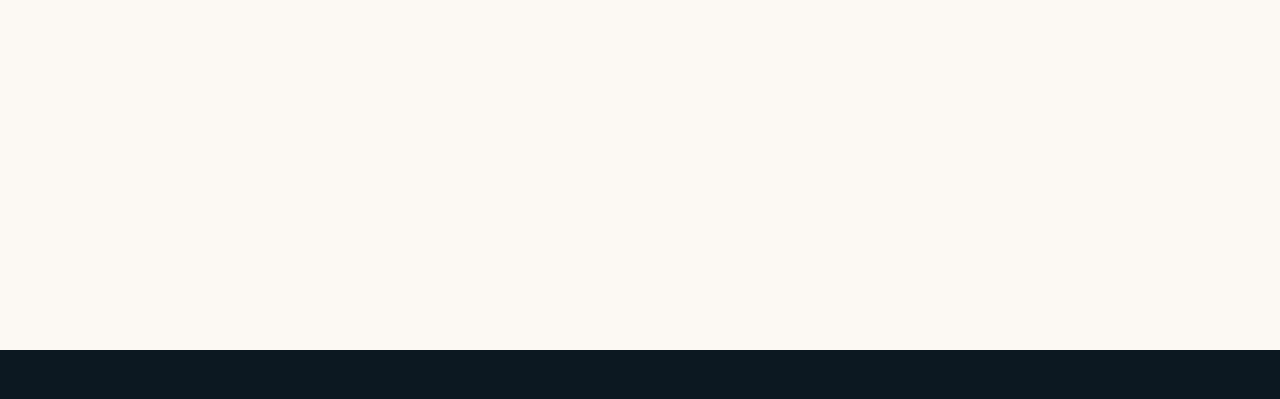
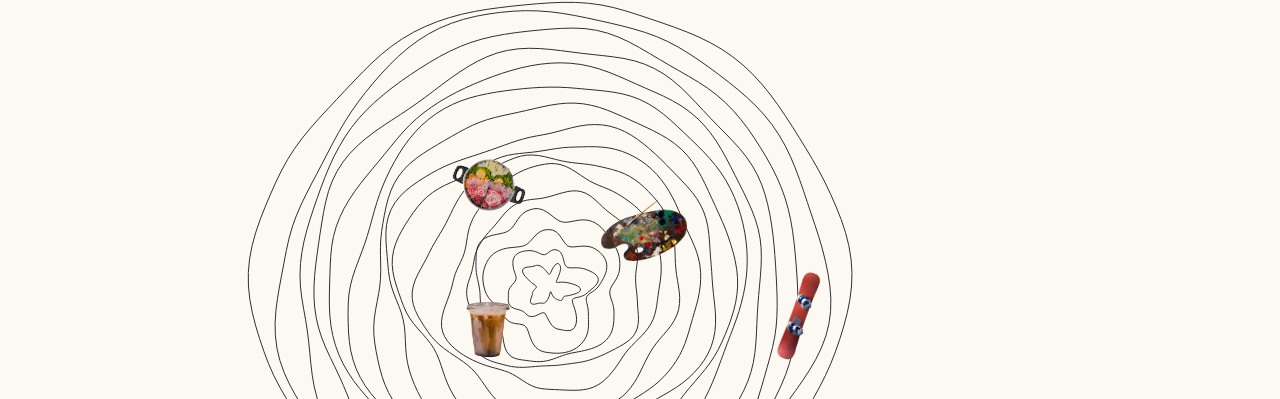
Before and after one commit to ShiranFeng/Protfolio, a website: page index.html in a window 1280 px wide. Shown: the part 150-549 px from the top of the page. Drawn offline with Linux system fonts and the light colour scheme; a web font is replaced by a local one.

Commit message:
add banner design

```diff
--- a/index.html
+++ b/index.html
@@ -15,12 +15,13 @@
   <div id="navbar-placeholder" data-depth="0"></div>
 
   <main class="container">
-    <h1>Home</h1>
+    <div id="work-orbit" class="work-orbit"></div>
   </main>
 
   <div id="footer-placeholder" data-depth="0"></div>
 
   <script src="js/vendor/bootstrap.bundle.min.js"></script>
   <script src="js/main.js"></script>
+  <script src="js/work-orbit.js"></script>
 </body>
 </html>
--- /dev/null
+++ b/js/work-orbit.js
@@ -0,0 +1,295 @@
+"use strict";
+/**
+ * Work timeline visualization: animated concentric contour lines with
+ * orbiting markers representing work experience entries. Clicking a
+ * marker opens a bubble with its details, positioned next to the marker
+ * and following it as it orbits.
+ *
+ * Auto-initializes when a <div id="work-orbit"> element is found on the
+ * page. Edit the WORK_ENTRIES array below with real content.
+ */
+const WORK_ENTRIES = [
+    {
+        date: "2023 — 2024",
+        title: "Role title, Company name",
+        bio: "One or two sentences describing this role and its outcomes.",
+        orbitRadius: 0.88,
+        speed: 0.35,
+        phase: 0,
+        size: 92,
+        image: "assets/orbit-icons/snowboard.png",
+        rotation: 20,
+    },
+    {
+        date: "2022 — 2023",
+        title: "Role title, Company name",
+        bio: "One or two sentences describing this role.",
+        orbitRadius: 0.34,
+        speed: 0.22,
+        phase: 2.1,
+        size: 64,
+        image: "assets/orbit-icons/drink.png",
+    },
+    {
+        date: "2021 — 2022",
+        title: "Role title, Company name",
+        bio: "One or two sentences describing this role.",
+        orbitRadius: 0.67,
+        speed: 0.15,
+        phase: 4.3,
+        size: 82,
+        image: "assets/orbit-icons/hotpot.png",
+        rotation: 20,
+    },
+    {
+        date: "2020 — 2021",
+        title: "Role title, Company name",
+        bio: "One or two sentences describing this role.",
+        orbitRadius: 1.0,
+        speed: 0.11,
+        phase: 1.2,
+        size: 72,
+        image: "assets/orbit-icons/dog.png",
+    },
+    {
+        date: "2019 — 2020",
+        title: "Role title, Company name",
+        bio: "One or two sentences describing this role.",
+        orbitRadius: 0.48,
+        speed: 0.18,
+        phase: 5.35,
+        size: 86,
+        image: "assets/orbit-icons/palette.png",
+    },
+];
+// Tuning constants for the contour animation
+const RINGS = 16;
+const ANGLE_STEPS = 140;
+const BASE_AMPLITUDE = 22;
+const TIME_SPEED = 0.0028;
+const RIPPLE_AMPLITUDE = 7.2;
+const RIPPLE_REACH = 90;
+// --- Perlin-style 3D noise (classic reference implementation, condensed) ---
+function buildPermutationTable() {
+    const p = [];
+    for (let i = 0; i < 256; i++)
+        p[i] = i;
+    for (let i = 255; i > 0; i--) {
+        const j = Math.floor(Math.random() * (i + 1));
+        const tmp = p[i];
+        p[i] = p[j];
+        p[j] = tmp;
+    }
+    const pp = [];
+    for (let i = 0; i < 512; i++)
+        pp[i] = p[i & 255];
+    return pp;
+}
+function fade(t) {
+    return t * t * t * (t * (t * 6 - 15) + 10);
+}
+function lerp(a, b, t) {
+    return a + t * (b - a);
+}
+function grad(hash, x, y, z) {
+    const h = hash & 15;
+    const u = h < 8 ? x : y;
+    const v = h < 4 ? y : h === 12 || h === 14 ? x : z;
+    return ((h & 1) === 0 ? u : -u) + ((h & 2) === 0 ? v : -v);
+}
+function makeNoise3(perm) {
+    return function noise3(x, y, z) {
+        const X = Math.floor(x) & 255;
+        const Y = Math.floor(y) & 255;
+        const Z = Math.floor(z) & 255;
+        x -= Math.floor(x);
+        y -= Math.floor(y);
+        z -= Math.floor(z);
+        const u = fade(x);
+        const v = fade(y);
+        const w = fade(z);
+        const A = perm[X] + Y;
+        const AA = perm[A] + Z;
+        const AB = perm[A + 1] + Z;
+        const B = perm[X + 1] + Y;
+        const BA = perm[B] + Z;
+        const BB = perm[B + 1] + Z;
+        return lerp(lerp(lerp(grad(perm[AA], x, y, z), grad(perm[BA], x - 1, y, z), u), lerp(grad(perm[AB], x, y - 1, z), grad(perm[BB], x - 1, y - 1, z), u), v), lerp(lerp(grad(perm[AA + 1], x, y, z - 1), grad(perm[BA + 1], x - 1, y, z - 1), u), lerp(grad(perm[AB + 1], x, y - 1, z - 1), grad(perm[BB + 1], x - 1, y - 1, z - 1), u), v), w);
+    };
+}
+// --- Main visualization ---
+function initWorkOrbit(container) {
+    const canvas = document.createElement("canvas");
+    canvas.style.width = "100%";
+    canvas.style.height = "100%";
+    canvas.style.display = "block";
+    container.appendChild(canvas);
+    const planetsLayer = document.createElement("div");
+    planetsLayer.style.position = "absolute";
+    planetsLayer.style.inset = "0";
+    planetsLayer.style.pointerEvents = "none";
+    container.appendChild(planetsLayer);
+    const bubble = document.createElement("div");
+    bubble.className = "work-orbit__bubble";
+    bubble.style.display = "none";
+    bubble.innerHTML =
+        '<p class="work-orbit__bubble-date"></p>' +
+            '<p class="work-orbit__bubble-title"></p>' +
+            '<p class="work-orbit__bubble-body"></p>';
+    container.appendChild(bubble);
+    const bubbleDate = bubble.querySelector(".work-orbit__bubble-date");
+    const bubbleTitle = bubble.querySelector(".work-orbit__bubble-title");
+    const bubbleBody = bubble.querySelector(".work-orbit__bubble-body");
+    const ctx = canvas.getContext("2d");
+    if (!ctx)
+        return;
+    const noise3 = makeNoise3(buildPermutationTable());
+    let t = 0;
+    let activeIndex = null;
+    let pointerInside = false;
+    const pointer = { x: 0, y: 0 };
+    const lastPositions = [];
+    const lineColor = getComputedStyle(document.body).getPropertyValue("--bs-body-color").trim() || "#2b2f33";
+    function resize() {
+        const rect = container.getBoundingClientRect();
+        const dpr = window.devicePixelRatio || 1;
+        const nextWidth = Math.round(rect.width * dpr);
+        const nextHeight = Math.round(rect.height * dpr);
+        if (canvas.width !== nextWidth || canvas.height !== nextHeight) {
+            canvas.width = nextWidth;
+            canvas.height = nextHeight;
+        }
+        ctx.setTransform(dpr, 0, 0, dpr, 0, 0);
+    }
+    window.addEventListener("resize", resize);
+    const resizeObserver = new ResizeObserver(resize);
+    resizeObserver.observe(container);
+    container.addEventListener("pointermove", (event) => {
+        const rect = container.getBoundingClientRect();
+        pointer.x = event.clientX - rect.left;
+        pointer.y = event.clientY - rect.top;
+        pointerInside = true;
+    });
+    container.addEventListener("pointerleave", () => {
+        pointerInside = false;
+    });
+    resize();
+    function drawContours() {
+        const w = canvas.width / (window.devicePixelRatio || 1);
+        const h = canvas.height / (window.devicePixelRatio || 1);
+        ctx.clearRect(0, 0, w, h);
+        const cx = w * 0.42;
+        const cy = h * 0.5;
+        const maxR = Math.min(w * 0.42, h * 0.42);
+        ctx.strokeStyle = lineColor;
+        ctx.lineWidth = 1;
+        for (let r = 1; r <= RINGS; r++) {
+            const baseR = (r / RINGS) * maxR;
+            ctx.beginPath();
+            for (let a = 0; a <= ANGLE_STEPS; a++) {
+                const theta = (a / ANGLE_STEPS) * Math.PI * 2;
+                const nx = Math.cos(theta) * 1.6 + r * 0.35;
+                const ny = Math.sin(theta) * 1.6 + r * 0.35;
+                const n = noise3(nx, ny, t);
+                let radius = baseR + n * BASE_AMPLITUDE;
+                if (pointerInside) {
+                    const baseX = cx + Math.cos(theta) * radius;
+                    const baseY = cy + Math.sin(theta) * radius;
+                    const distance = Math.hypot(baseX - pointer.x, baseY - pointer.y);
+                    const falloff = Math.exp(-distance / RIPPLE_REACH);
+                    radius += Math.sin(distance * 0.1 - t * 90) * RIPPLE_AMPLITUDE * falloff;
+                }
+                const px = cx + Math.cos(theta) * radius;
+                const py = cy + Math.sin(theta) * radius;
+                if (a === 0)
+                    ctx.moveTo(px, py);
+                else
+                    ctx.lineTo(px, py);
+            }
+            ctx.closePath();
+            ctx.stroke();
+        }
+        return { cx, cy, maxR };
+    }
+    const planetEls = WORK_ENTRIES.map((entry, i) => {
+        const el = document.createElement("div");
+        el.className = "work-orbit__planet";
+        el.style.width = entry.size + "px";
+        el.style.height = entry.size + "px";
+        el.style.backgroundImage = `url("${entry.image}")`;
+        el.style.setProperty("--planet-rotation", `${entry.rotation || 0}deg`);
+        el.title = entry.title;
+        el.addEventListener("mouseenter", () => {
+            activeIndex = i;
+            updateBubbleContent();
+        });
+        el.addEventListener("mouseleave", () => {
+            if (activeIndex === i) {
+                activeIndex = null;
+                updateBubbleContent();
+            }
+        });
+        el.addEventListener("click", (e) => {
+            e.stopPropagation();
+            activeIndex = activeIndex === i ? null : i;
+            updateBubbleContent();
+        });
+        planetsLayer.appendChild(el);
+        return el;
+    });
+    document.addEventListener("click", () => {
+        activeIndex = null;
+        bubble.style.display = "none";
+    });
+    function updateBubbleContent() {
+        if (activeIndex === null) {
+            bubble.style.display = "none";
+            return;
+        }
+        const entry = WORK_ENTRIES[activeIndex];
+        bubbleDate.textContent = entry.date;
+        bubbleTitle.textContent = entry.title;
+        bubbleBody.textContent = entry.bio;
+        bubble.style.display = "block";
+    }
+    function drawPlanets(cx, cy, maxR) {
+        const orbitTime = (t / TIME_SPEED) * 0.002;
+        const iconScale = Math.max(0.55, Math.min(1, maxR / 290));
+        WORK_ENTRIES.forEach((entry, i) => {
+            const angle = entry.phase + orbitTime * entry.speed;
+            const r = maxR * entry.orbitRadius;
+            const x = cx + Math.cos(angle) * r;
+            const y = cy + Math.sin(angle) * r * 0.55;
+            const displayedSize = entry.size * iconScale;
+            planetEls[i].style.width = displayedSize + "px";
+            planetEls[i].style.height = displayedSize + "px";
+            planetEls[i].style.left = x + "px";
+            planetEls[i].style.top = y + "px";
+            lastPositions[i] = { x, y };
+        });
+        if (activeIndex !== null) {
+            const pos = lastPositions[activeIndex];
+            const activeEntry = WORK_ENTRIES[activeIndex];
+            const containerW = container.clientWidth;
+            const bubbleWidth = 200;
+            const iconOffset = (activeEntry.size * iconScale) / 2 + 12;
+            let bx = pos.x + iconOffset;
+            if (bx + bubbleWidth > containerW - 8)
+                bx = pos.x - bubbleWidth - iconOffset;
+            bubble.style.left = bx + "px";
+            bubble.style.top = pos.y - 10 + "px";
+        }
+    }
+    function tick() {
+        t += TIME_SPEED;
+        const geom = drawContours();
+        drawPlanets(geom.cx, geom.cy, geom.maxR);
+        requestAnimationFrame(tick);
+    }
+    tick();
+}
+document.addEventListener("DOMContentLoaded", () => {
+    const container = document.getElementById("work-orbit");
+    if (container)
+        initWorkOrbit(container);
+});
--- a/scss/_custom.scss
+++ b/scss/_custom.scss
@@ -23,27 +23,21 @@ main {
 
   > .container {
     position: relative;
+    padding-right: 0.5rem;
     padding-bottom: 0.4rem;
+    padding-left: 0.5rem;
+
   }
 
   > .container::after {
     position: absolute;
-    right: $container-padding-x-mobile;
+    right: 0.5rem;
     bottom: 0.15rem;
-    left: $container-padding-x-mobile;
+    left: 0.5rem;
     height: 2px;
     background-color: $brand-text;
     content: "";
 
-    @include media-breakpoint-up(md) {
-      right: $container-padding-x-tablet;
-      left: $container-padding-x-tablet;
-    }
-
-    @include media-breakpoint-up(lg) {
-      right: $container-padding-x-desktop;
-      left: $container-padding-x-desktop;
-    }
   }
 
   .navbar-brand {
@@ -107,6 +101,12 @@ main {
   background-color: $brand-dark;
   font-family: $font-family-sans-serif;
   padding-block: 4rem;
+
+  > .container {
+    padding-right: 0.5rem;
+    padding-left: 0.5rem;
+
+  }
 
   h2 {
     margin-bottom: 2.5rem;
--- a/scss/_home.scss
+++ b/scss/_home.scss
@@ -1,3 +1,72 @@
 // -----------------------------------------------------------------------------
 // home page styles
 // -----------------------------------------------------------------------------
+
+.work-orbit {
+  position: relative;
+  width: calc(100% + 1rem);
+  height: clamp(360px, 58vw, 690px);
+  margin-right: -0.5rem;
+  margin-left: -0.5rem;
+  overflow: hidden;
+
+  @include media-breakpoint-up(md) {
+    width: calc(100% + 2rem);
+    margin-right: -1rem;
+    margin-left: -1rem;
+  }
+
+  @include media-breakpoint-up(lg) {
+    width: calc(100% + 5rem);
+    margin-right: -2.5rem;
+    margin-left: -2.5rem;
+  }
+}
+
+.work-orbit__planet {
+  position: absolute;
+  background-position: center;
+  background-repeat: no-repeat;
+  background-size: contain;
+  cursor: pointer;
+  pointer-events: auto;
+  transform: translate(-50%, -50%) rotate(var(--planet-rotation, 0deg));
+  transition: transform 0.15s ease;
+
+  &:hover {
+    transform: translate(-50%, -50%) rotate(var(--planet-rotation, 0deg)) scale(1.15);
+  }
+}
+
+.work-orbit__bubble {
+  position: absolute;
+  width: 200px;
+  background: $brand-bg;
+  border: 1.5px solid $brand-accent;
+  border-radius: 4px;
+  padding: 0.75rem;
+  pointer-events: none;
+  box-shadow: 0 4px 12px rgba(12, 24, 33, 0.12);
+}
+
+.work-orbit__bubble-date {
+  font-size: 11px;
+  color: $brand-accent;
+  margin: 0 0 2px;
+  text-transform: uppercase;
+  letter-spacing: 0.04em;
+}
+
+.work-orbit__bubble-title {
+  font-weight: 500;
+  font-size: 13px;
+  margin: 0 0 4px;
+  color: $brand-text;
+}
+
+.work-orbit__bubble-body {
+  font-size: 12px;
+  color: $brand-text;
+  margin: 0;
+  line-height: 1.5;
+}
--- /dev/null
+++ b/src/work-orbit.ts
@@ -0,0 +1,341 @@
+/**
+ * Work timeline visualization: animated concentric contour lines with
+ * orbiting markers representing work experience entries. Clicking a
+ * marker opens a bubble with its details, positioned next to the marker
+ * and following it as it orbits.
+ *
+ * Auto-initializes when a <div id="work-orbit"> element is found on the
+ * page. Edit the WORK_ENTRIES array below with real content.
+ */
+
+interface WorkEntry {
+  date: string;
+  title: string;
+  bio: string;
+  orbitRadius: number; // fraction of max radius, e.g. 0.5 = half way out
+  speed: number;       // radians per animation tick, higher = faster
+  phase: number;       // starting angle offset in radians
+  size: number;        // marker diameter in px
+  image: string;       // icon shown instead of a dot
+  rotation?: number;   // clockwise rotation in degrees
+}
+
+const WORK_ENTRIES: WorkEntry[] = [
+  {
+    date: "2023 — 2024",
+    title: "Role title, Company name",
+    bio: "One or two sentences describing this role and its outcomes.",
+    orbitRadius: 0.88,
+    speed: 0.35,
+    phase: 0,
+    size: 92,
+    image: "assets/orbit-icons/snowboard.png",
+    rotation: 20,
+  },
+  {
+    date: "2022 — 2023",
+    title: "Role title, Company name",
+    bio: "One or two sentences describing this role.",
+    orbitRadius: 0.34,
+    speed: 0.22,
+    phase: 2.1,
+    size: 64,
+    image: "assets/orbit-icons/drink.png",
+  },
+  {
+    date: "2021 — 2022",
+    title: "Role title, Company name",
+    bio: "One or two sentences describing this role.",
+    orbitRadius: 0.67,
+    speed: 0.15,
+    phase: 4.3,
+    size: 82,
+    image: "assets/orbit-icons/hotpot.png",
+    rotation: 20,
+  },
+  {
+    date: "2020 — 2021",
+    title: "Role title, Company name",
+    bio: "One or two sentences describing this role.",
+    orbitRadius: 1.0,
+    speed: 0.11,
+    phase: 1.2,
+    size: 72,
+    image: "assets/orbit-icons/dog.png",
+  },
+  {
+    date: "2019 — 2020",
+    title: "Role title, Company name",
+    bio: "One or two sentences describing this role.",
+    orbitRadius: 0.48,
+    speed: 0.18,
+    phase: 5.35,
+    size: 86,
+    image: "assets/orbit-icons/palette.png",
+  },
+];
+
+// Tuning constants for the contour animation
+const RINGS = 16;
+const ANGLE_STEPS = 140;
+const BASE_AMPLITUDE = 22;
+const TIME_SPEED = 0.0028;
+const RIPPLE_AMPLITUDE = 7.2;
+const RIPPLE_REACH = 90;
+
+// --- Perlin-style 3D noise (classic reference implementation, condensed) ---
+
+function buildPermutationTable(): number[] {
+  const p: number[] = [];
+  for (let i = 0; i < 256; i++) p[i] = i;
+  for (let i = 255; i > 0; i--) {
+    const j = Math.floor(Math.random() * (i + 1));
+    const tmp = p[i];
+    p[i] = p[j];
+    p[j] = tmp;
+  }
+  const pp: number[] = [];
+  for (let i = 0; i < 512; i++) pp[i] = p[i & 255];
+  return pp;
+}
+
+function fade(t: number): number {
+  return t * t * t * (t * (t * 6 - 15) + 10);
+}
+
+function lerp(a: number, b: number, t: number): number {
+  return a + t * (b - a);
+}
+
+function grad(hash: number, x: number, y: number, z: number): number {
+  const h = hash & 15;
+  const u = h < 8 ? x : y;
+  const v = h < 4 ? y : h === 12 || h === 14 ? x : z;
+  return ((h & 1) === 0 ? u : -u) + ((h & 2) === 0 ? v : -v);
+}
+
+function makeNoise3(perm: number[]) {
+  return function noise3(x: number, y: number, z: number): number {
+    const X = Math.floor(x) & 255;
+    const Y = Math.floor(y) & 255;
+    const Z = Math.floor(z) & 255;
+    x -= Math.floor(x);
+    y -= Math.floor(y);
+    z -= Math.floor(z);
+    const u = fade(x);
+    const v = fade(y);
+    const w = fade(z);
+    const A = perm[X] + Y;
+    const AA = perm[A] + Z;
+    const AB = perm[A + 1] + Z;
+    const B = perm[X + 1] + Y;
+    const BA = perm[B] + Z;
+    const BB = perm[B + 1] + Z;
+
+    return lerp(
+      lerp(
+        lerp(grad(perm[AA], x, y, z), grad(perm[BA], x - 1, y, z), u),
+        lerp(grad(perm[AB], x, y - 1, z), grad(perm[BB], x - 1, y - 1, z), u),
+        v
+      ),
+      lerp(
+        lerp(grad(perm[AA + 1], x, y, z - 1), grad(perm[BA + 1], x - 1, y, z - 1), u),
+        lerp(grad(perm[AB + 1], x, y - 1, z - 1), grad(perm[BB + 1], x - 1, y - 1, z - 1), u),
+        v
+      ),
+      w
+    );
+  };
+}
+
+// --- Main visualization ---
+
+function initWorkOrbit(container: HTMLElement): void {
+  const canvas = document.createElement("canvas");
+  canvas.style.width = "100%";
+  canvas.style.height = "100%";
+  canvas.style.display = "block";
+  container.appendChild(canvas);
+
+  const planetsLayer = document.createElement("div");
+  planetsLayer.style.position = "absolute";
+  planetsLayer.style.inset = "0";
+  planetsLayer.style.pointerEvents = "none";
+  container.appendChild(planetsLayer);
+
+  const bubble = document.createElement("div");
+  bubble.className = "work-orbit__bubble";
+  bubble.style.display = "none";
+  bubble.innerHTML =
+    '<p class="work-orbit__bubble-date"></p>' +
+    '<p class="work-orbit__bubble-title"></p>' +
+    '<p class="work-orbit__bubble-body"></p>';
+  container.appendChild(bubble);
+
+  const bubbleDate = bubble.querySelector(".work-orbit__bubble-date") as HTMLElement;
+  const bubbleTitle = bubble.querySelector(".work-orbit__bubble-title") as HTMLElement;
+  const bubbleBody = bubble.querySelector(".work-orbit__bubble-body") as HTMLElement;
+
+  const ctx = canvas.getContext("2d");
+  if (!ctx) return;
+
+  const noise3 = makeNoise3(buildPermutationTable());
+
+  let t = 0;
+  let activeIndex: number | null = null;
+  let pointerInside = false;
+  const pointer = { x: 0, y: 0 };
+  const lastPositions: { x: number; y: number }[] = [];
+
+  const lineColor =
+    getComputedStyle(document.body).getPropertyValue("--bs-body-color").trim() || "#2b2f33";
+
+  function resize(): void {
+    const rect = container.getBoundingClientRect();
+    const dpr = window.devicePixelRatio || 1;
+    const nextWidth = Math.round(rect.width * dpr);
+    const nextHeight = Math.round(rect.height * dpr);
+    if (canvas.width !== nextWidth || canvas.height !== nextHeight) {
+      canvas.width = nextWidth;
+      canvas.height = nextHeight;
+    }
+    ctx!.setTransform(dpr, 0, 0, dpr, 0, 0);
+  }
+  window.addEventListener("resize", resize);
+  const resizeObserver = new ResizeObserver(resize);
+  resizeObserver.observe(container);
+  container.addEventListener("pointermove", (event) => {
+    const rect = container.getBoundingClientRect();
+    pointer.x = event.clientX - rect.left;
+    pointer.y = event.clientY - rect.top;
+    pointerInside = true;
+  });
+  container.addEventListener("pointerleave", () => {
+    pointerInside = false;
+  });
+  resize();
+
+  function drawContours(): { cx: number; cy: number; maxR: number } {
+    const w = canvas.width / (window.devicePixelRatio || 1);
+    const h = canvas.height / (window.devicePixelRatio || 1);
+    ctx!.clearRect(0, 0, w, h);
+    const cx = w * 0.42;
+    const cy = h * 0.5;
+    const maxR = Math.min(w * 0.42, h * 0.42);
+
+    ctx!.strokeStyle = lineColor;
+    ctx!.lineWidth = 1;
+
+    for (let r = 1; r <= RINGS; r++) {
+      const baseR = (r / RINGS) * maxR;
+      ctx!.beginPath();
+      for (let a = 0; a <= ANGLE_STEPS; a++) {
+        const theta = (a / ANGLE_STEPS) * Math.PI * 2;
+        const nx = Math.cos(theta) * 1.6 + r * 0.35;
+        const ny = Math.sin(theta) * 1.6 + r * 0.35;
+        const n = noise3(nx, ny, t);
+        let radius = baseR + n * BASE_AMPLITUDE;
+        if (pointerInside) {
+          const baseX = cx + Math.cos(theta) * radius;
+          const baseY = cy + Math.sin(theta) * radius;
+          const distance = Math.hypot(baseX - pointer.x, baseY - pointer.y);
+          const falloff = Math.exp(-distance / RIPPLE_REACH);
+          radius += Math.sin(distance * 0.1 - t * 90) * RIPPLE_AMPLITUDE * falloff;
+        }
+        const px = cx + Math.cos(theta) * radius;
+        const py = cy + Math.sin(theta) * radius;
+        if (a === 0) ctx!.moveTo(px, py);
+        else ctx!.lineTo(px, py);
+      }
+      ctx!.closePath();
+      ctx!.stroke();
+    }
+    return { cx, cy, maxR };
+  }
+
+  const planetEls: HTMLDivElement[] = WORK_ENTRIES.map((entry, i) => {
+    const el = document.createElement("div");
+    el.className = "work-orbit__planet";
+    el.style.width = entry.size + "px";
+    el.style.height = entry.size + "px";
+    el.style.backgroundImage = `url("${entry.image}")`;
+    el.style.setProperty("--planet-rotation", `${entry.rotation || 0}deg`);
+    el.title = entry.title;
+    el.addEventListener("mouseenter", () => {
+      activeIndex = i;
+      updateBubbleContent();
+    });
+    el.addEventListener("mouseleave", () => {
+      if (activeIndex === i) {
+        activeIndex = null;
+        updateBubbleContent();
+      }
+    });
+    el.addEventListener("click", (e) => {
+      e.stopPropagation();
+      activeIndex = activeIndex === i ? null : i;
+      updateBubbleContent();
+    });
+    planetsLayer.appendChild(el);
+    return el;
+  });
+
+  document.addEventListener("click", () => {
+    activeIndex = null;
+    bubble.style.display = "none";
+  });
+
+  function updateBubbleContent(): void {
+    if (activeIndex === null) {
+      bubble.style.display = "none";
+      return;
+    }
+    const entry = WORK_ENTRIES[activeIndex];
+    bubbleDate.textContent = entry.date;
+    bubbleTitle.textContent = entry.title;
+    bubbleBody.textContent = entry.bio;
+    bubble.style.display = "block";
+  }
+
+  function drawPlanets(cx: number, cy: number, maxR: number): void {
+    const orbitTime = (t / TIME_SPEED) * 0.002;
+    const iconScale = Math.max(0.55, Math.min(1, maxR / 290));
+    WORK_ENTRIES.forEach((entry, i) => {
+      const angle = entry.phase + orbitTime * entry.speed;
+      const r = maxR * entry.orbitRadius;
+      const x = cx + Math.cos(angle) * r;
+      const y = cy + Math.sin(angle) * r * 0.55;
+      const displayedSize = entry.size * iconScale;
+      planetEls[i].style.width = displayedSize + "px";
+      planetEls[i].style.height = displayedSize + "px";
+      planetEls[i].style.left = x + "px";
+      planetEls[i].style.top = y + "px";
+      lastPositions[i] = { x, y };
+    });
+
+    if (activeIndex !== null) {
+      const pos = lastPositions[activeIndex];
+      const activeEntry = WORK_ENTRIES[activeIndex];
+      const containerW = container.clientWidth;
+      const bubbleWidth = 200;
+      const iconOffset = (activeEntry.size * iconScale) / 2 + 12;
+      let bx = pos.x + iconOffset;
+      if (bx + bubbleWidth > containerW - 8) bx = pos.x - bubbleWidth - iconOffset;
+      bubble.style.left = bx + "px";
+      bubble.style.top = pos.y - 10 + "px";
+    }
+  }
+
+  function tick(): void {
+    t += TIME_SPEED;
+    const geom = drawContours();
+    drawPlanets(geom.cx, geom.cy, geom.maxR);
+    requestAnimationFrame(tick);
+  }
+  tick();
+}
+
+document.addEventListener("DOMContentLoaded", () => {
+  const container = document.getElementById("work-orbit");
+  if (container) initWorkOrbit(container);
+});
```
Also changed, not shown: assets/orbit-icons/dog.png (added), assets/orbit-icons/drink.png (added), assets/orbit-icons/hotpot.png (added), assets/orbit-icons/palette.png (added), assets/orbit-icons/snowboard.png (added), css/main.css.
